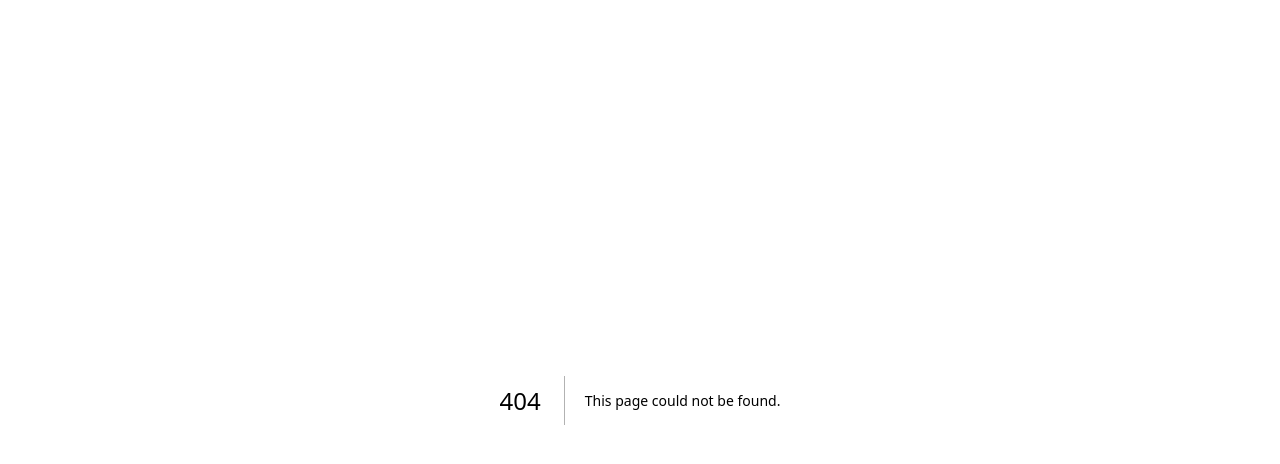
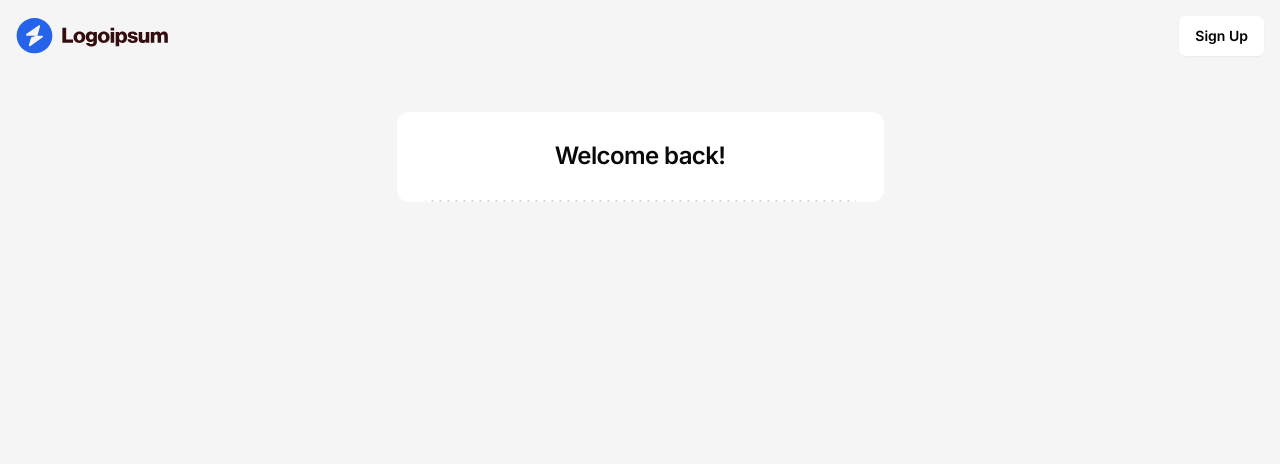
Before and after one commit to common1/jira-clone, a Next.js app: page /sign-in in a window 1280 px wide. Before the commit this address had no page. Shown: the top 464 px of the page. Built offline with nearby package versions, Linux system fonts and the light colour scheme.

Commit message:
05 Creating auth screens - Part 1

```diff
--- /dev/null
+++ b/src/app/(auth)/layout.tsx
@@ -0,0 +1,24 @@
+import { Button } from "@/components/ui/button";
+import Image from "next/image";
+
+interface AuthLayoutProps {
+  children: React.ReactNode;
+}
+
+const AuthLayout = ({ children }: AuthLayoutProps) => {
+  return (
+    <main className="bg-neutral-100 min-h-screen">
+      <div className="mx-auto max-w-screen-2xl p-4">
+        <nav className="flex justify-between items-center">
+          <Image src="/logo.svg" alt="logo" width={152} height={56} />
+          <Button variant="secondary">Sign Up</Button>
+        </nav>
+        <div className="flex flex-col items-center justify-center pt-4 md:pt-14">
+          {children}
+        </div>
+      </div>
+    </main>
+  );
+};
+
+export default AuthLayout;
--- /dev/null
+++ b/src/app/(auth)/sign-in/page.tsx
@@ -0,0 +1,7 @@
+import { SignInCard } from "@/features/auth/components/sign-in-card"
+
+const SignInPage = () => {
+  return <SignInCard />
+}
+
+export default SignInPage
--- /dev/null
+++ b/src/app/(auth)/sign-up/page.tsx
@@ -0,0 +1,7 @@
+const SignUpPage = () => {
+  return (
+    <div>Sign up page</div>
+  )
+}
+
+export default SignUpPage
--- a/src/app/layout.tsx
+++ b/src/app/layout.tsx
@@ -1,5 +1,8 @@
 import type { Metadata } from "next";
 import { Inter } from "next/font/google";
+
+import { cn } from "@/lib/utils";
+
 import "./globals.css";
 
 const inter = Inter({ subsets: ["latin"] });
@@ -16,7 +19,11 @@
 }>) {
   return (
     <html lang="en">
-      <body className={inter.className}>{children}</body>
+      <body
+        className={cn(inter.className, "antialiased min-h-screen")}
+      >
+        {children}
+      </body>
     </html>
   );
 }
--- /dev/null
+++ b/src/components/dotted-separator.tsx
@@ -0,0 +1,44 @@
+import { cn } from "@/lib/utils";
+
+interface DottedSepratorProps {
+    className?: string;
+    color?: string;
+    height?: string;
+    dotSize?: string;
+    gapSize?: string;
+    direction?: "horizontal" | "vertical";
+}
+
+import React from 'react'
+
+export const DottedSeparator = ({
+    className,
+    color = "#d4d4d8",
+    height = "2px",
+    dotSize = "2px",
+    gapSize = "6px",
+    direction = "horizontal",
+}: DottedSepratorProps) => {
+    const isHorizontal = direction === "horizontal";
+
+    return (
+        <div className={cn(
+            isHorizontal ? "w-full flex items-center" : "h-full flex flex-col items-center",
+            className,
+        )}>
+            <div
+                className={isHorizontal ? "flex-grow" : "flex-grow-0"}
+                style = {{
+                    width: isHorizontal ? "100%" : height,
+                    height: isHorizontal ? height : "100%",
+                    backgroundImage: `radial-gradient(circle, ${color} 25%, transparent 25%)`,
+                    backgroundSize: isHorizontal
+                        ? `${parseInt(dotSize) + parseInt(gapSize)}px ${height}`
+                        : `${height} ${parseInt(dotSize) + parseInt(gapSize)}px`,
+                    backgroundRepeat: isHorizontal ? "repeat-x" : "repeat-y",
+                    backgroundPosition: "center",
+                }}
+            />
+        </div>
+    );
+};
--- /dev/null
+++ b/src/features/auth/components/sign-in-card.tsx
@@ -0,0 +1,23 @@
+import { DottedSeparator } from "@/components/dotted-separator";
+import {
+    Card,
+    CardContent,
+    CardHeader,
+    CardTitle,
+} from "@/components/ui/card";
+import { Separator } from "@/components/ui/separator";
+
+export const SignInCard = () => {
+  return (
+    <Card className="w-full h-full md:w-[487px] border-none shadow-none">
+        <CardHeader className="flex items-center justify-center text-center - p-7">
+            <CardTitle className="text-2xl">
+                Welcome back!
+            </CardTitle>
+        </CardHeader>
+        <div className="px-7">
+            <DottedSeparator />
+        </div>
+    </Card>
+  )
+}
--- a/src/features/test.tsx
+++ /dev/null
@@ -1,9 +0,0 @@
-import React from 'react'
-
-const TestComponent = () => {
-  return (
-    <div className="text-green-500">Hello test component 123</div>
-  )
-}
-
-export default TestComponent
```
Also changed, not shown: public/logo.svg (added), 1 other file (tests, documents, lock files or other folders).
